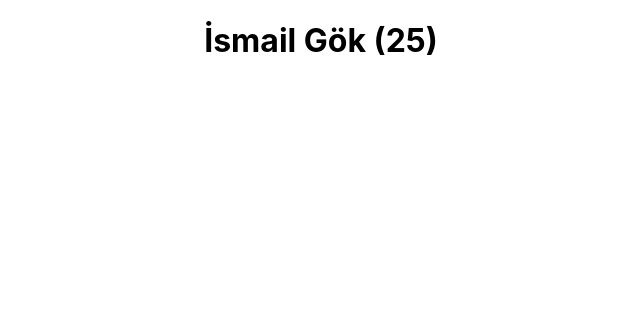
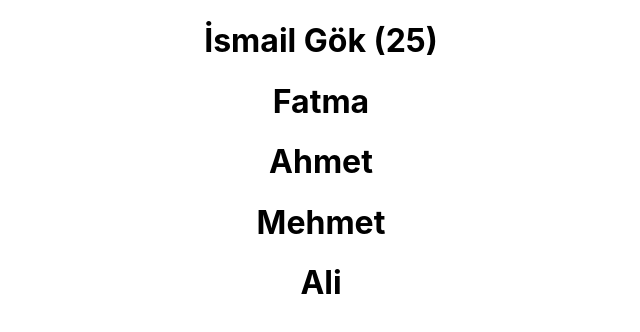
Before and after one commit to ismailgok/FirstReactAppPatika, a React (Create React App) app: page / in a window 1280 px wide. Shown: the top 332 px of the page, without its empty margins (319-959 px from the left). Built offline with nearby package versions, Linux system fonts and the light colour scheme.

Commit message:
First App Patika

```diff
--- a/src/App.js
+++ b/src/App.js
@@ -2,23 +2,7 @@ import logo from './logo.svg';
 import './App.css';
 import User from './User';
 
-const friends = [
-
-  {
-    name:"Ayşe"
-  },
-  {
-    name:"Fatma"
-  },
-  {
-    name:"Ahmet"
-  },
-  {
-    name:"Mehmet"
-  }
-
-
-];
+const friends = ["Fatma","Ahmet","Mehmet","Ali"];
 
 function App() {
   return (
--- a/src/User.js
+++ b/src/User.js
@@ -1,20 +1,18 @@
 const User = ({name,surname,age,friends,isLoggedIn}) => {
-
     return(
     <>
-
         <h1>
             {
             isLoggedIn ? `${name} ${surname} (${age})` : `Giriş yapmadınız`
             }
         </h1>
         {
-            friends.map((friend) => {
-                <div>{friend}</div>
-            })
+            friends.map((friend,index) => (
+               <div key={index}>
+                   <h1>{friend}</h1>
+               </div>
+               ))
         }
-
-
     </>
     )
 }
```
